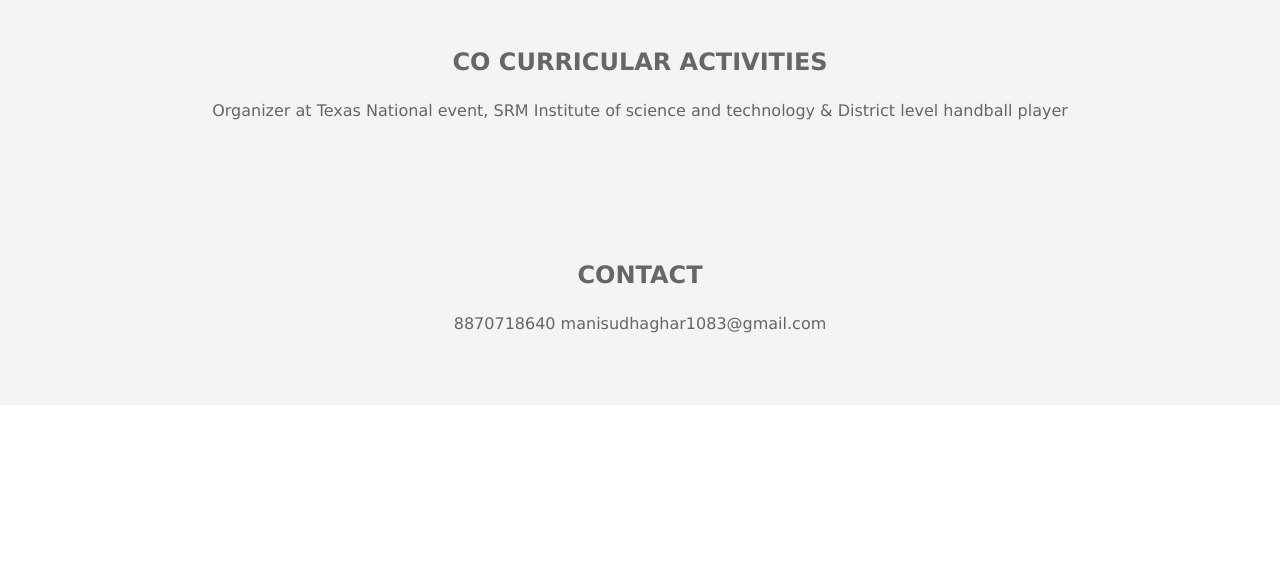
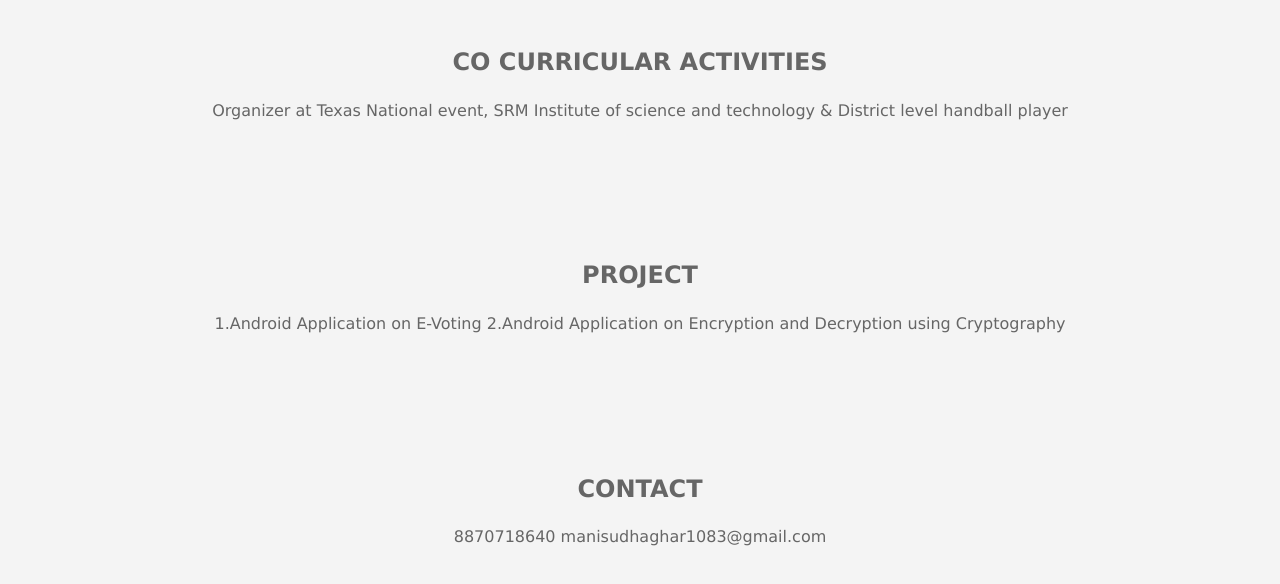
Before and after one commit to sudhaghar/Sudhaghar.github.io, a plain HTML site: page index.html in a window 1280 px wide. Shown: the part 2061-2645 px from the top of the page. Before the commit the page ends 2466 px from the top, so only its background shows below. Drawn offline with Linux system fonts and the light colour scheme.

Commit message:
Update index.html

```diff
--- a/index.html
+++ b/index.html
@@ -81,6 +81,15 @@
 
 				</p>
 			</section>
+	<section class="section section-light">
+				<h2> PROJECT </h2>
+				<p>
+					1.Android Application on E-Voting
+					2.Android Application on Encryption and Decryption using Cryptography
+				</p>
+			</section>
+
+
 <section class="section section-light">
 				<h2>CONTACT</h2>
 				<p>
```
